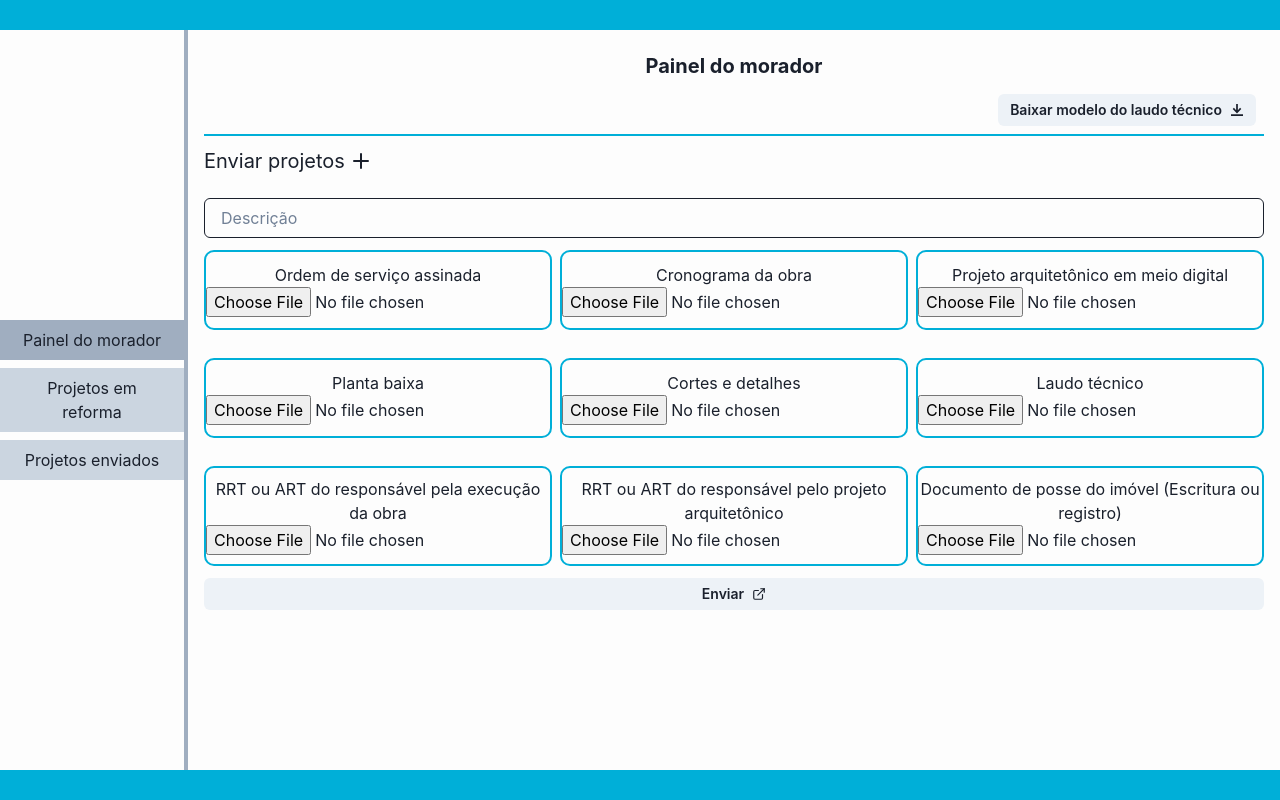
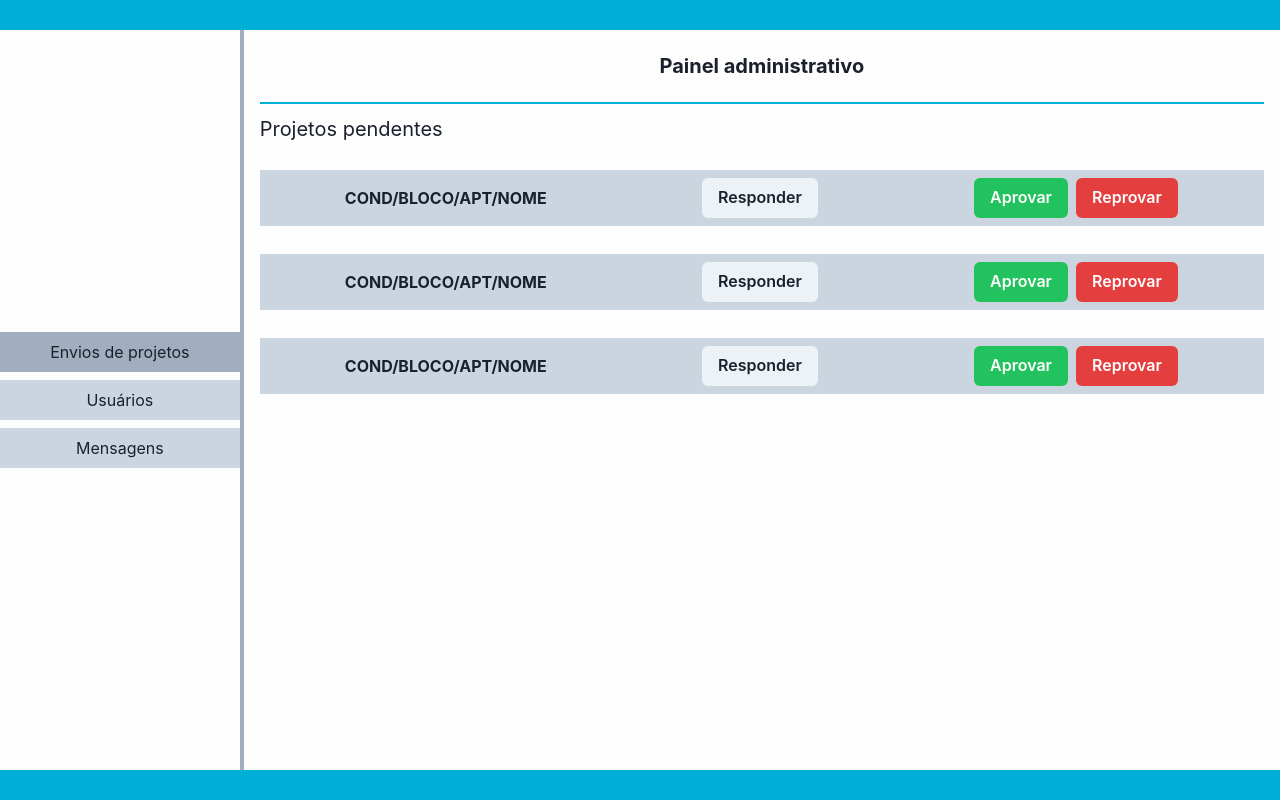
Before and after one commit to TYTO-code/Condominium, a React (Vite) app: page / in a window 1280 px wide. Built offline with nearby package versions, Linux system fonts and the light colour scheme.

Commit message:
feat: add PendingProjectBox

```diff
--- a/src/App.tsx
+++ b/src/App.tsx
@@ -2,6 +2,7 @@ import { Box, Flex } from '@chakra-ui/react';
 
 import Footer from './components/Footer';
 import TopBar from './components/TopBar';
+import ADMPanel from './pages/ADMPanel';
 import ResidentsPanel from './pages/ResidentsPanel';
 
 function App(): JSX.Element {
@@ -9,7 +10,7 @@ function App(): JSX.Element {
     <Flex direction="column" w="100%" h="100vh">
       <TopBar />
       <Box w="100%" flex={1}>
-        <ResidentsPanel />
+        <ADMPanel />
       </Box>
       <Footer />
     </Flex>
--- a/src/components/InputFileUpload/index.tsx
+++ b/src/components/InputFileUpload/index.tsx
@@ -18,6 +18,7 @@ function InputFileUpload({
       border="none"
       outline="none"
       h="100%"
+      gap={1}
       justify="center"
       align="center"
     >
--- a/src/components/PanelHeader/index.tsx
+++ b/src/components/PanelHeader/index.tsx
@@ -1,11 +1,16 @@
-import { Box, Flex, Heading } from '@chakra-ui/react';
+import { Box, Flex, Heading, Text } from '@chakra-ui/react';
 
 interface PanelHeaderProps {
   children?: JSX.Element;
   title: string;
+  subtitle?: string;
 }
 // border="4px" borderColor="blue"
-function PanelHeader({ children, title }: PanelHeaderProps): JSX.Element {
+function PanelHeader({
+  children,
+  title,
+  subtitle
+}: PanelHeaderProps): JSX.Element {
   return (
     <Flex
       p="8px"
@@ -14,9 +19,12 @@ function PanelHeader({ children, title }: PanelHeaderProps): JSX.Element {
       w="100%"
       direction="column"
     >
-      <Heading alignSelf="center" as="h4" size="md">
-        {title}
-      </Heading>
+      <Flex justifyContent="center" direction="column">
+        <Heading alignSelf="center" as="h4" size="md">
+          {title}
+        </Heading>
+        <Text alignSelf="center">{subtitle}</Text>
+      </Flex>
       <Box mt={4} alignSelf="end">
         {children}
       </Box>
--- /dev/null
+++ b/src/components/PendingProjectBox/index.tsx
@@ -0,0 +1,148 @@
+import { useState } from 'react';
+
+import {
+  Button,
+  Flex,
+  Text,
+  useDisclosure,
+  Modal,
+  ModalOverlay,
+  ModalContent,
+  ModalHeader,
+  ModalFooter,
+  ModalBody,
+  ModalCloseButton,
+  ButtonGroup,
+  Stack,
+  Box,
+  NumberInput,
+  NumberInputField,
+  NumberIncrementStepper,
+  NumberDecrementStepper,
+  NumberInputStepper,
+  Center
+} from '@chakra-ui/react';
+import './styles.css';
+
+interface ProjectBoxProps {
+  children?: JSX.Element;
+  title: string;
+}
+function PendingProjectBox({ children, title }: ProjectBoxProps): JSX.Element {
+  const { isOpen, onOpen, onClose } = useDisclosure();
+  const [isAproveProjectModal, setIsAproveProjectModal] = useState(true);
+
+  function handleOpenAproveProjectModal(): void {
+    setIsAproveProjectModal(true);
+    onOpen();
+  }
+
+  function handleCloseModal(): void {
+    setIsAproveProjectModal(false);
+    onClose();
+  }
+
+  return (
+    <Flex
+      w="100%"
+      mt="16px"
+      p={2}
+      direction={{
+        base: 'column',
+        md: 'row'
+      }}
+      gap={{
+        base: 6,
+        md: 0
+      }}
+      justifyContent="space-around"
+      alignItems="center"
+      bg="gray.300"
+    >
+      <Modal isOpen={isOpen} onClose={() => handleCloseModal()}>
+        <ModalOverlay />
+        <ModalContent>
+          <ModalHeader>
+            <h1>
+              {isAproveProjectModal ? 'Aprovar projeto' : 'Reprovar projeto'}
+            </h1>
+          </ModalHeader>
+          <ModalCloseButton />
+          <ModalBody>
+            {isAproveProjectModal ? (
+              <Stack pb={2}>
+                <Text>Defina o prazo (em dias) estimado para a reforma:</Text>
+                <NumberInput defaultValue={1} min={1} max={60}>
+                  <NumberInputField />
+                  <NumberInputStepper>
+                    <NumberIncrementStepper />
+                    <NumberDecrementStepper />
+                  </NumberInputStepper>
+                </NumberInput>
+              </Stack>
+            ) : (
+              <Center>
+                <Text>Tem certeza que deseja reprovar esse projeto?</Text>
+              </Center>
+            )}
+          </ModalBody>
+
+          <ModalFooter>
+            {isAproveProjectModal ? (
+              <ButtonGroup>
+                <Button
+                  colorScheme="red"
+                  mr={3}
+                  variant="ghost"
+                  onClick={onClose}
+                >
+                  Cancelar
+                </Button>
+                <Button colorScheme="green">Aprovar</Button>
+              </ButtonGroup>
+            ) : (
+              <ButtonGroup>
+                <Button
+                  colorScheme="gray"
+                  mr={3}
+                  variant="ghost"
+                  onClick={onClose}
+                >
+                  Cancelar
+                </Button>
+                <Button colorScheme="red">Reprovar</Button>
+              </ButtonGroup>
+            )}
+          </ModalFooter>
+        </ModalContent>
+      </Modal>
+      <Flex
+        w={{
+          base: '100%',
+          md: '200px'
+        }}
+        h="100%"
+        justifyContent="center"
+        alignItems="center"
+      >
+        <Text as="b">{title}</Text>
+      </Flex>
+      <ButtonGroup>
+        <Button>Responder</Button>
+      </ButtonGroup>
+      <ButtonGroup>
+        <Button
+          colorScheme="whatsapp"
+          onClick={() => handleOpenAproveProjectModal()}
+        >
+          Aprovar
+        </Button>
+        <Button colorScheme="red" onClick={onOpen}>
+          Reprovar
+        </Button>
+      </ButtonGroup>
+    </Flex>
+  );
+}
+
+export default PendingProjectBox;
--- /dev/null
+++ b/src/components/PendingProjectBox/styles.css
@@ -0,0 +1,3 @@
+.shadow {
+  box-shadow: 3px 2px 5px 2px gray;
+}
--- /dev/null
+++ b/src/pages/ADMPanel/index.tsx
@@ -0,0 +1,66 @@
+import {
+  Center,
+  Flex,
+  Stack,
+  Tab,
+  TabList,
+  TabPanel,
+  TabPanels,
+  Tabs,
+  Text
+} from '@chakra-ui/react';
+
+import PanelHeader from '../../components/PanelHeader';
+import PendingProjectBox from '../../components/PendingProjectBox';
+
+function ADMPanel(): JSX.Element {
+  return (
+    <Tabs h="100%" variant="unstyled">
+      <Flex align="center" h="100%">
+        <TabList
+          w="300px"
+          flexDirection="column"
+          gap={2}
+          justifyContent="center"
+          borderRight="4px"
+          h="100%"
+          borderColor="gray.400"
+        >
+          <Tab bg="gray.300" _selected={{ bg: 'gray.400' }}>
+            Envios de projetos
+          </Tab>
+          <Tab bg="gray.300" _selected={{ bg: 'gray.400' }}>
+            Usuários
+          </Tab>
+          <Tab bg="gray.300" _selected={{ bg: 'gray.400' }}>
+            Mensagens
+          </Tab>
+        </TabList>
+
+        <TabPanels h="100%">
+          <TabPanel h="100%">
+            <Flex direction="column">
+              <PanelHeader title="Painel administrativo" />
+              <Center h="50px" gap={2} alignSelf="start">
+                <Text fontSize="xl">Projetos pendentes</Text>
+              </Center>
+              <Stack spacing={3} overflowY="auto">
+                <PendingProjectBox title="COND/BLOCO/APT/NOME" />
+                <PendingProjectBox title="COND/BLOCO/APT/NOME" />
+                <PendingProjectBox title="COND/BLOCO/APT/NOME" />
+              </Stack>
+            </Flex>
+          </TabPanel>
+          <TabPanel h="100%">
+            <h1>Usuários</h1>
+          </TabPanel>
+          <TabPanel h="100%">
+            <h1>Mensagens</h1>
+          </TabPanel>
+        </TabPanels>
+      </Flex>
+    </Tabs>
+  );
+}
+
+export default ADMPanel;
```
